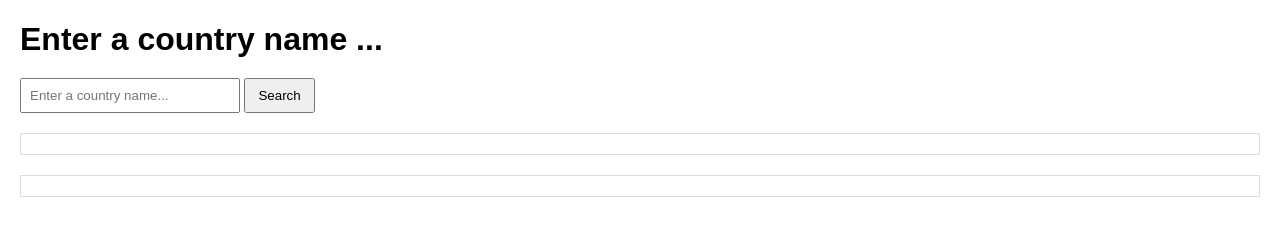
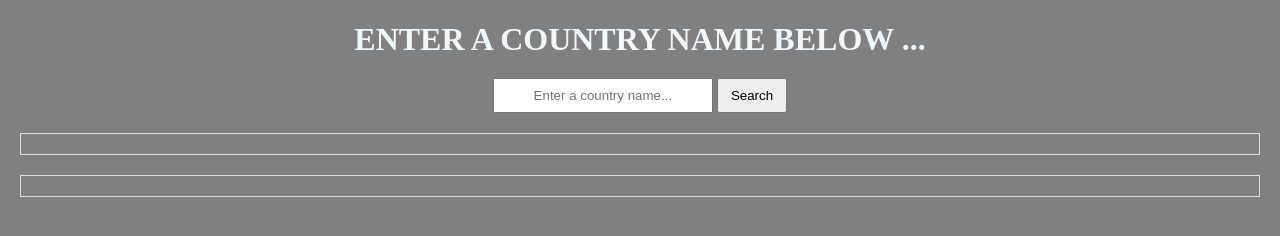
Before and after one commit to Abdullah2309318/2309318-lab4-sd, a plain HTML site: page index.html in a window 1280 px wide. Drawn offline with Linux system fonts and the light colour scheme.

Commit message:
changes 2

```diff
--- a/index.html
+++ b/index.html
@@ -6,7 +6,7 @@
   <link rel="stylesheet" href="styles.css">
 </head>
 <body>
-  <h1>Enter a country name ... </h1>
+  <h1>ENTER A COUNTRY NAME BELOW ... </h1>
 
   <div class="search-container">
     <input type="text" id="country-input" placeholder="Enter a country name...">
--- a/script.js
+++ b/script.js
@@ -31,7 +31,7 @@ async function fetchCountryData(name) {
     const region = country.region || 'N/A';
     const flag = country.flags?.png || '';
 
-    // Display main country info
+    // Main Country
     countryInfoSection.innerHTML = `
       <h2>${countryNameCommon}</h2>
       <p><strong>Capital:</strong> ${capital}</p>
--- a/styles.css
+++ b/styles.css
@@ -1,42 +1,53 @@
 body {
-    font-family: Arial, sans-serif;
+  background-color: grey;
+    font-family: Comic 'Gill Sans', 'Gill Sans MT', Calibri, 'Trebuchet MS', sans-serif, sans-serif;
     margin: 20px;
   }
 
   h1 {
+    font-family: monospace 'Gills Sans';
+    text-align: center;
+    color:aliceblue;
     margin-bottom: 20px;
   }
 
   .search-container {
+    text-align-last: center;
     margin-bottom: 20px;
   }
 
   #country-input {
+    align-items: center;
     padding: 8px;
     width: 200px;
   }
 
   #search-button {
+    align-content: center;
     padding: 8px 12px;
     cursor: pointer;
   }
 
   #country-info, #bordering-countries {
+    color: aliceblue;
+    text-align-last: center;
     margin-top: 20px;
     padding: 10px;
     border: 1px solid #ddd;
   }
 
   .country-flag {
-    width: 200px;
+    width: 400px;
     display: block;
     margin: 10px 0;
   }
 
   .border-country {
+    width: 200px;
     display: flex;
     align-items: center;
     margin-bottom: 10px;
+    color:goldenrod;
   }
 
   .border-country img {
```
